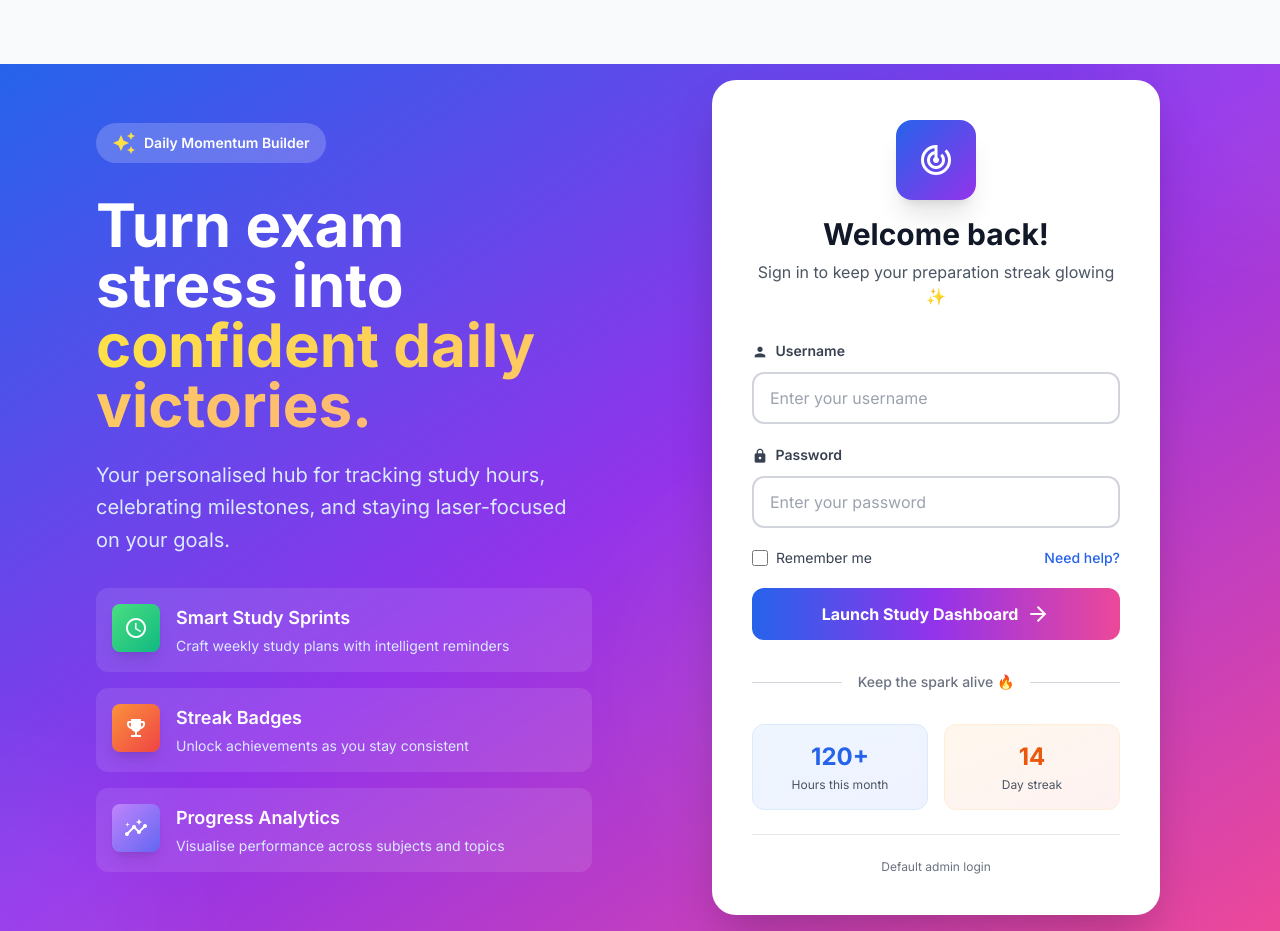
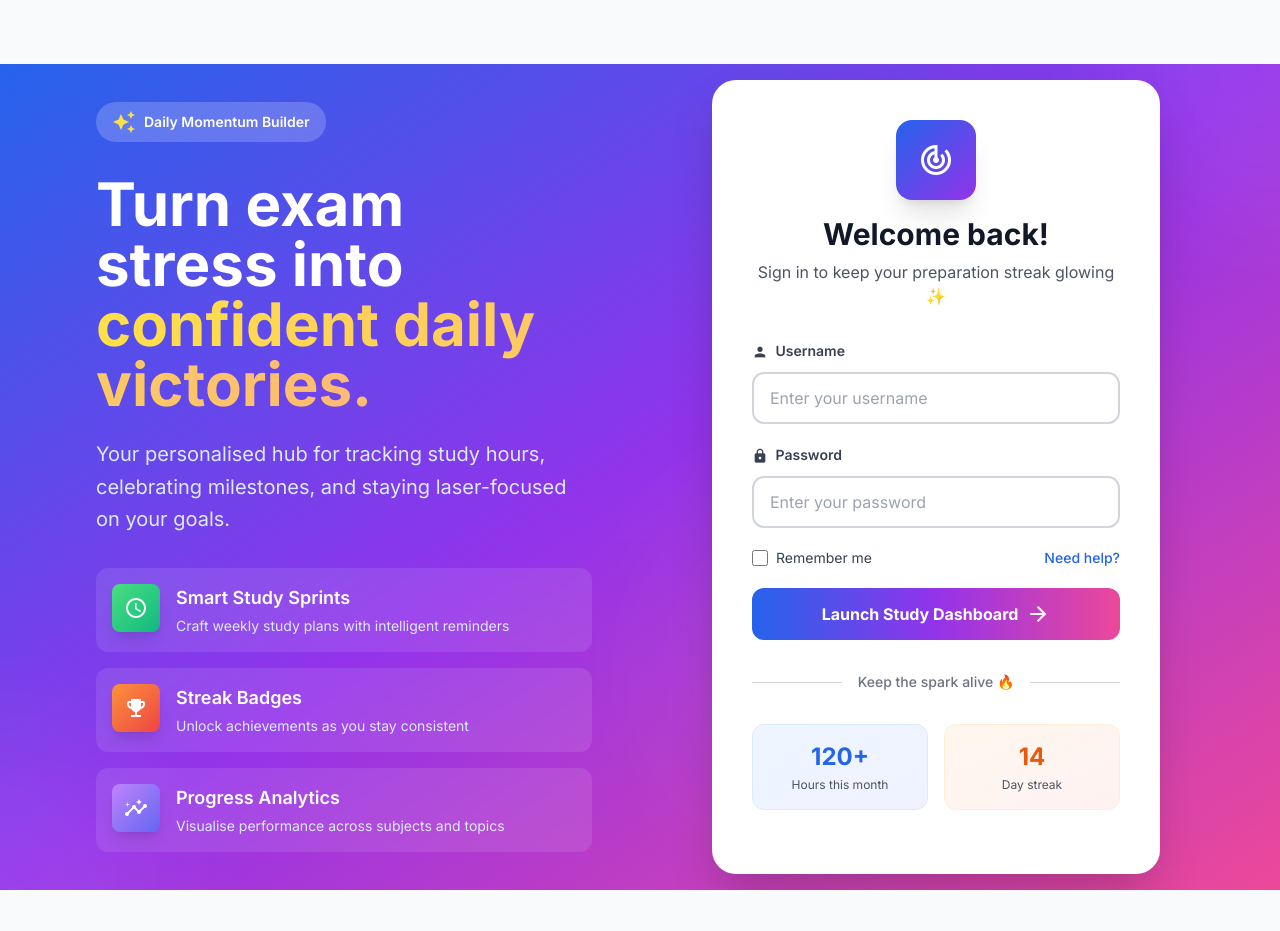
Before and after one commit to GitKaran4723/studyMomentum, a Flask app: page /auth/login in a window 1280 px wide. After the commit the page ends 890 px from the top, so only its background shows below. Run offline with Flask 3, Linux system fonts and the light colour scheme; some libraries are stand-ins or nearby versions.

Commit message:
Updated login page

```diff
--- a/app/templates/auth/login.html
+++ b/app/templates/auth/login.html
@@ -164,12 +164,12 @@
                 </div>
 
                 <!-- Admin Login Info -->
-                <div class="text-center pt-6 border-t border-gray-200">
+                <!-- <div class="text-center pt-6 border-t border-gray-200">
                     <p class="text-xs text-gray-500">
                         Default admin login
                     </p>
 
-                </div>
+                </div> -->
             </div>
 
             <!-- Mobile Features (shown below form on mobile) -->
```
